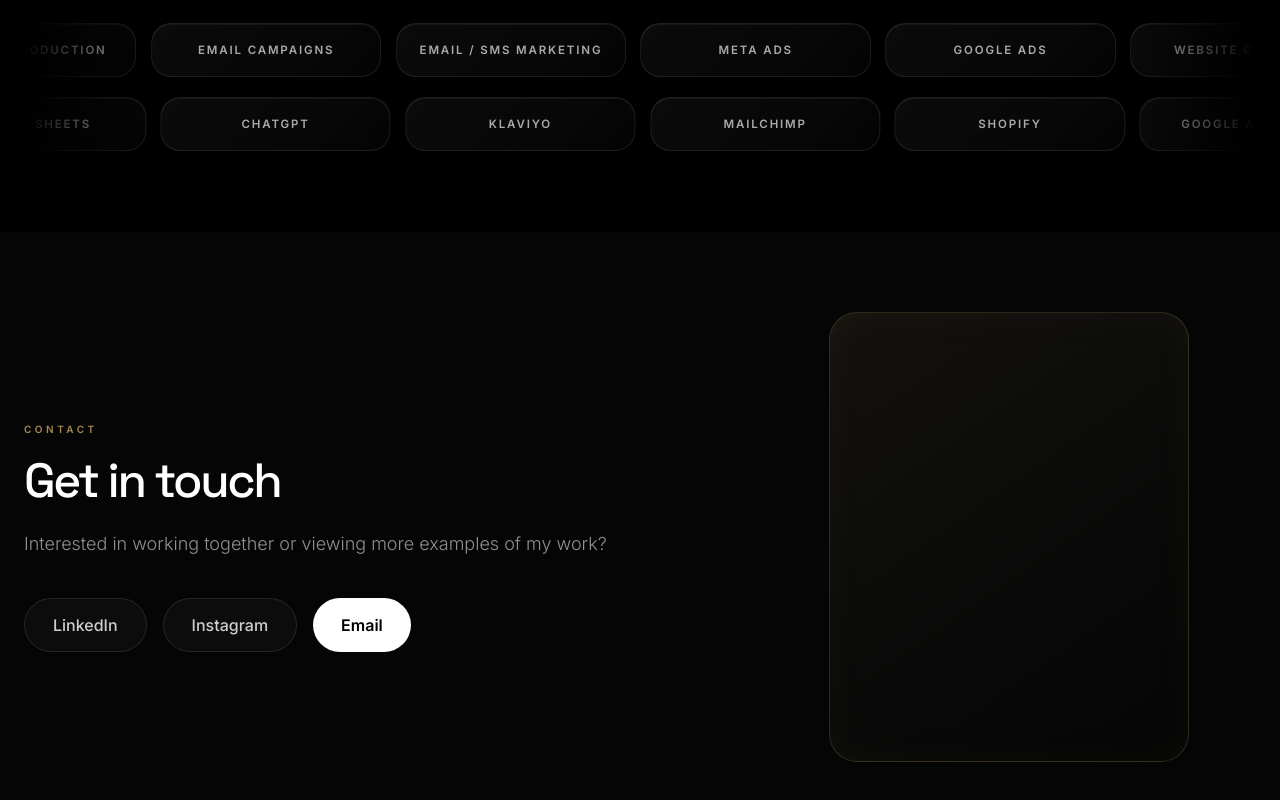
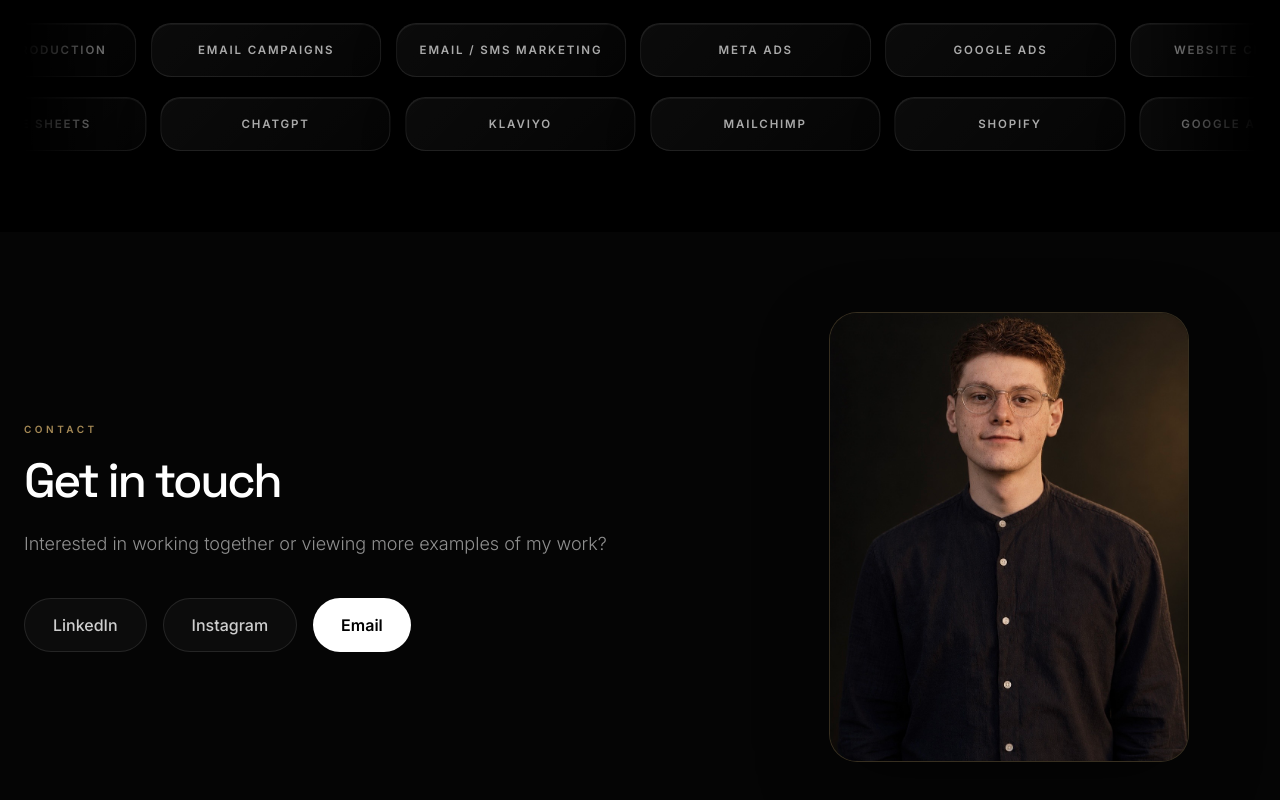
Before and after one commit to markkkka/Portfolio-Website, a React (Vite) app: page / in a window 1280 px wide. Shown: the part 7236-8036 px from the top of the page. Built offline with nearby package versions, Linux system fonts and the light colour scheme.

Commit message:
Add portrait to contact section

```diff
--- a/src/App.tsx
+++ b/src/App.tsx
@@ -1135,11 +1135,16 @@ const ContactSection = () => (
               </a>
             </div>
           </div>
-          <div
-            role="img"
-            aria-label="Portrait placeholder"
-            className="mx-auto aspect-[4/5] w-full max-w-[360px] rounded-[1.75rem] border border-brand-earth/25 bg-[linear-gradient(145deg,#14120f_0%,#0b0b0a_48%,#050505_100%)] shadow-[inset_0_0_38px_rgba(185,151,107,0.05)] lg:ml-auto"
-          />
+          <div className="mx-auto aspect-[4/5] w-full max-w-[360px] overflow-hidden rounded-[1.75rem] border border-brand-earth/25 bg-[#11100e] shadow-[0_24px_70px_rgba(0,0,0,0.35)] lg:ml-auto">
+            <img
+              src="/images/mark-portrait.jpg"
+              alt="Portrait of Mark Anastasiadi"
+              width={945}
+              height={1315}
+              loading="lazy"
+              className="h-full w-full object-cover object-[center_40%]"
+            />
+          </div>
         </div>
       </SectionReveal>
     </div>
```
Also changed, not shown: public/images/mark-portrait.jpg (added).
